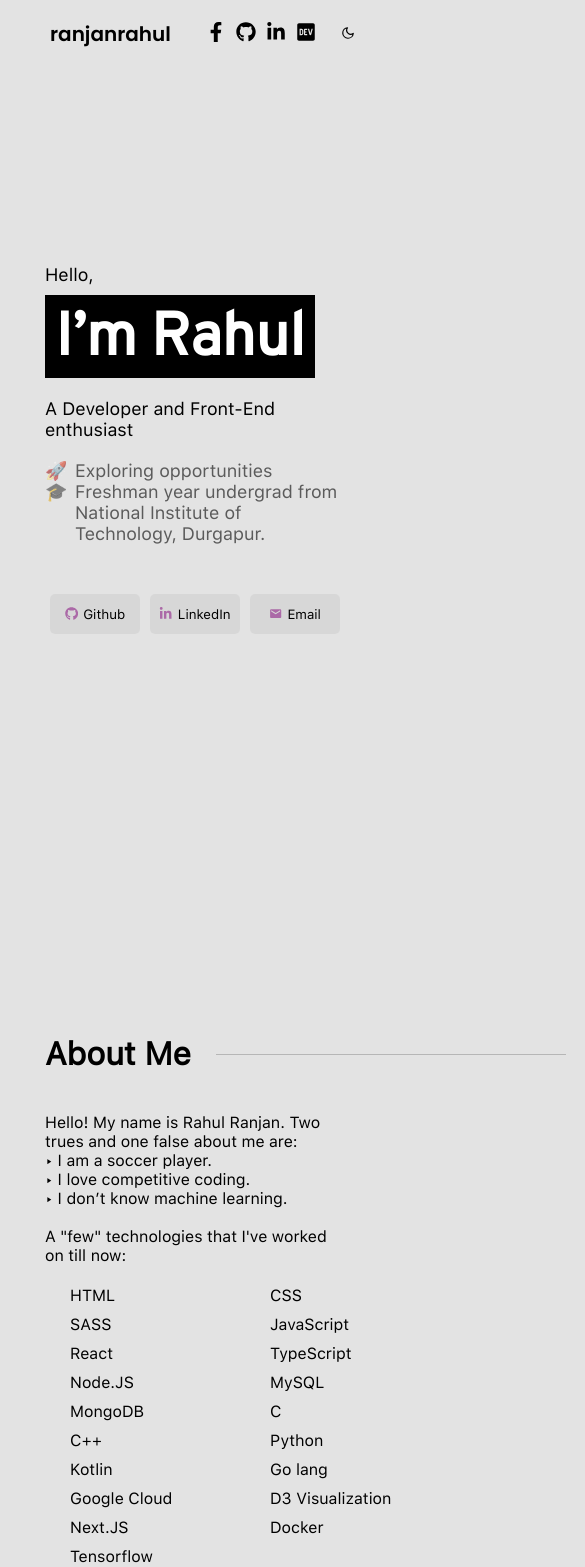
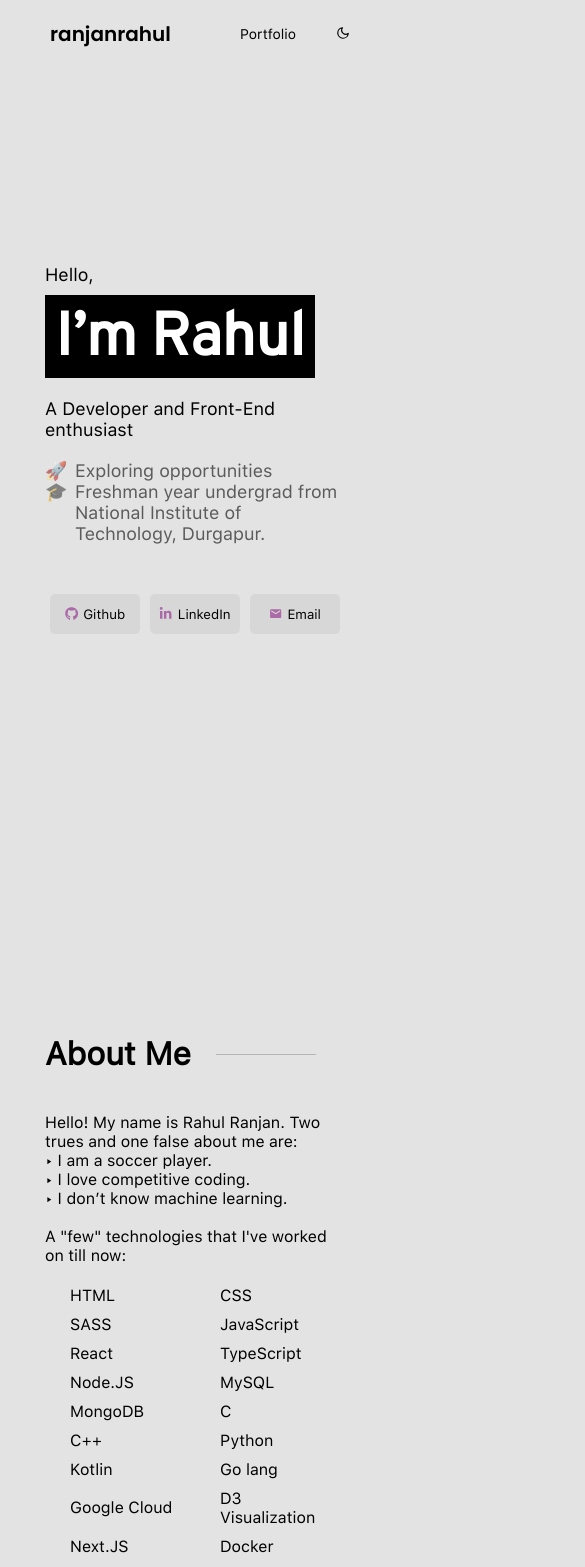
Before and after one commit to goofynugtz/ranjanrahul.me, a Next.js app: page / in a window 390 px wide. Shown: the top 1567 px of the page, 585 px wide, since content can reach past the window. Built offline with nearby package versions, Linux system fonts and the light colour scheme.

Commit message:
Code refactoring and responsiveness

```diff
--- a/components/AboutMe.tsx
+++ b/components/AboutMe.tsx
@@ -1,7 +1,4 @@
-import { useWindowSize } from 'react-use';
-
 import { Icon } from '@iconify/react';
-
 
 import Html from '@iconify/icons-vscode-icons/file-type-html';
 import Css from '@iconify/icons-vscode-icons/file-type-css';
@@ -128,9 +125,6 @@ const skills: ({
 
 const AboutMe: React.FC = () => {
 
-  const {width} = useWindowSize();
-  const gridClass = width < 790 ? "techstack two-column-grid" : "techstack three-column-grid";
-
   return (
     <div className="aboutme" id='aboutme'>
       <h1 className="heading">About Me</h1>
@@ -142,7 +136,7 @@ const AboutMe: React.FC = () => {
         <br />
         A &quot;few&quot; technologies that I&apos;ve worked on till now:
       </p>
-      <div className={gridClass}>
+      <div className='techstack'>
         {skills.map((skill, index) => {
           return (
             <div key={index} className="tech-grid">
--- a/components/BlogPreview.tsx
+++ b/components/BlogPreview.tsx
@@ -14,7 +14,7 @@ export interface Posts {
   }]
 }
 
-export default function BlogPreview({ posts } : Posts) {
+export default function BlogPreview({ posts }: Posts) {
 
   return (
     <div className='preview'>
--- a/components/Footer.tsx
+++ b/components/Footer.tsx
@@ -8,10 +8,10 @@ const Footer: React.FC = () => {
     <footer className='footer'>
       <div className='group'>
         <span className='brand'>ranjanrahul</span>
-                <div className='footerlinks'><a href="#top">Back to Top</a></div>
-                <div className='footerlinks'><Link href="/#expertise" >What I Do</Link></div>
-                <div className='footerlinks'><Link href="/blogs"><a>Blogs</a></Link></div>
-                <div className='footerlinks'><Link href="/" >Portfolio</Link></div>
+        <div className='footerlinks m:hide'><a href="#top">Back to Top</a></div>
+        <div className='footerlinks m:hide'><Link href="/#expertise" >What I Do</Link></div>
+        <div className='footerlinks m:hide'><Link href="/blogs"><a>Blogs</a></Link></div>
+        <div className='footerlinks m:hide'><Link href="/" >Portfolio</Link></div>
       </div>
 
       <div className='group'>
@@ -24,10 +24,10 @@ const Footer: React.FC = () => {
             <p className="blue">Rahul R</p>
           </div>
         </div>
-                <div className='social'><a href="https://facebook.com" target="_blank" rel="noreferrer"><FaFacebookF /></a></div>
-                <div className='social'><a href="https://github.com/goofyNugtz" target="_blank" rel="noreferrer"><FaGithub /></a></div>
-                <div className='social'><Link href="/" passHref><FaLinkedinIn /></Link></div>
-                <div className='social'><Link href="/" passHref><FaDev /></Link></div>
+        <div className='social sm:hide'><a href="https://facebook.com" target="_blank" rel="noreferrer"><FaFacebookF /></a></div>
+        <div className='social sm:hide'><a href="https://github.com/goofyNugtz" target="_blank" rel="noreferrer"><FaGithub /></a></div>
+        <div className='social sm:hide'><Link href="/" passHref><FaLinkedinIn /></Link></div>
+        <div className='social sm:hide'><Link href="/" passHref><FaDev /></Link></div>
       </div>
     </footer>
   )
--- a/components/Header.tsx
+++ b/components/Header.tsx
@@ -36,7 +36,6 @@ const Header: React.FC = () => {
           </a>
         </button>
       </div>
-
     </div>
   )
 }
--- a/components/Layout.tsx
+++ b/components/Layout.tsx
@@ -4,7 +4,6 @@ import React from 'react';
 
 
 export default function Layout({ children }: any) {
-
   return (
     <>
       <Navbar />
--- a/components/Navbar.tsx
+++ b/components/Navbar.tsx
@@ -3,27 +3,23 @@ import { FiSun, FiMoon } from 'react-icons/fi';
 import Link from 'next/link';
 import { useState, useEffect } from "react";
 import { useTheme } from 'next-themes';
-import { useWindowSize } from 'react-use';
 
 const Navbar = () => {
-    const {width} = useWindowSize();
-
-    console.log("Width: ", width);
 
   return (
     <div className='nav' id='top'>
       <div className='group left'>
         <div className='brand'>ranjanrahul</div>
-                <div className='social'><a href="https://facebook.com" target="_blank" rel="noreferrer"><FaFacebookF /></a></div>
-                <div className='social'><a href="https://github.com/goofyNugtz" target="_blank" rel="noreferrer"><FaGithub /></a></div>
-                <div className='social'><FaLinkedinIn /></div>
-                <div className='social'><FaDev /></div>
+        <div className='social xsm:hide'><a href="https://facebook.com" target="_blank" rel="noreferrer"><FaFacebookF /></a></div>
+        <div className='social xsm:hide'><a href="https://github.com/goofyNugtz" target="_blank" rel="noreferrer"><FaGithub /></a></div>
+        <div className='social xsm:hide'><FaLinkedinIn /></div>
+        <div className='social xsm:hide'><FaDev /></div>
       </div>
       <div className='group right'>
-                <div style={{ display: width < 790 ? 'none' : ''}}><Link href="/"><a className='navlinks'>Home</a></Link></div>
-                <div style={{ display: width < 790 ? 'none' : ''}}><Link href="/#aboutme"><a className='navlinks'>About Me</a></Link></div>
-                <div style={{ display: width < 790 ? 'none' : ''}}><Link href="/blogs"><a className='navlinks'>Blog</a></Link></div>
-                <div style={{ display: width < 790 ? 'none' : ''}}><Link href="/portfolio"><a className='navlinks'>Portfolio</a></Link></div>
+        <div><Link href="/"><a className='navlinks sm:hide'>Home</a></Link></div>
+        <div><Link href="/#aboutme"><a className='navlinks sm:hide'>About Me</a></Link></div>
+        <div><Link href="/blogs"><a className='navlinks sm:hide'>Blog</a></Link></div>
+        <div><Link href="/portfolio"><a className='navlinks'>Portfolio</a></Link></div>
         <div><SunMoon /></div>
       </div>
     </div>
--- a/pages/index.tsx
+++ b/pages/index.tsx
@@ -1,5 +1,7 @@
 import fs from 'fs';
 import matter from 'gray-matter';
+
+import Head from 'next/head'
 
 import Header from '../components/Header';
 import AboutMe from '../components/AboutMe';
@@ -8,18 +10,23 @@ import Layout from '../components/Layout';
 import FeaturedProjects from '../components/Projects';
 
 
-export default function Home({ posts }: Posts) {
+export default function Home() {
 
   return (
-    <Layout>
-      <Header />
-      <AboutMe />
-      <FeaturedProjects />
-    </Layout>
+    <>
+      <Head>
+        <meta name="viewport" content="width=device-width, initial-scale=1.0" />
+      </Head>
+      <Layout>
+        <Header />
+        <AboutMe />
+        <FeaturedProjects />
+      </Layout>
+    </>
   )
 }
 
-export async function getStaticProps() {
+/* export async function getStaticProps() {
   const files = fs.readdirSync(`${process.cwd()}/content/posts`)
 
   const posts = files.map((filename) => {
@@ -41,4 +48,4 @@ export async function getStaticProps() {
   return {
     props: { posts }
   };
-}
+} */
--- a/styles/globals.css
+++ b/styles/globals.css
@@ -61,6 +61,21 @@
 	--transparency-3: rgba(0, 0, 0, 0.5);
 	--hover: #0d92ff;
 }
+@media only screen and (max-width: 965px) {
+	.m\:hide {
+		display: none;
+	}
+}
+@media only screen and (max-width: 768px) {
+	.sm\:hide {
+		display: none;
+	}
+}
+@media only screen and (max-width: 512px) {
+	.xsm\:hide {
+		display: none;
+	}
+}
 
 html {
 	box-sizing: border-box;
@@ -68,6 +83,7 @@ html {
 	scroll-behavior: smooth;
 	scrollbar-width: none;
 }
+
 
 body {
 	padding: 0 2rem;
@@ -142,6 +158,8 @@ hr {
 	margin: 0 2rem;
 	text-decoration: none;
 }
+
+
 
 .nav .social {
 	transition: all 0.25s;
@@ -276,10 +294,23 @@ button a {
 	top: 50%;
 }
 
+@media only screen and (max-width: 768px) {
+	.heading::after {
+		width: 10rem;
+	}
+}
 
-.aboutme .techstack {
+
+.techstack {
 	display: grid;
-	/* grid-template-columns: 1fr 1fr 1fr; */
+	grid-template-columns: 1fr 1fr 1fr;
+}
+
+@media only screen and (max-width: 768px) {
+	.techstack {
+		display: grid;
+		grid-template-columns: 1fr 1fr;
+	}
 }
 
 .two-column-grid {
```
Also changed, not shown: pages/blogs/[slug].tsx (+5 -5 lines), pages/_document.tsx (indentation only), pages/blogs/index.tsx (indentation only). Lines whose indentation alone changed are shown as unchanged.
